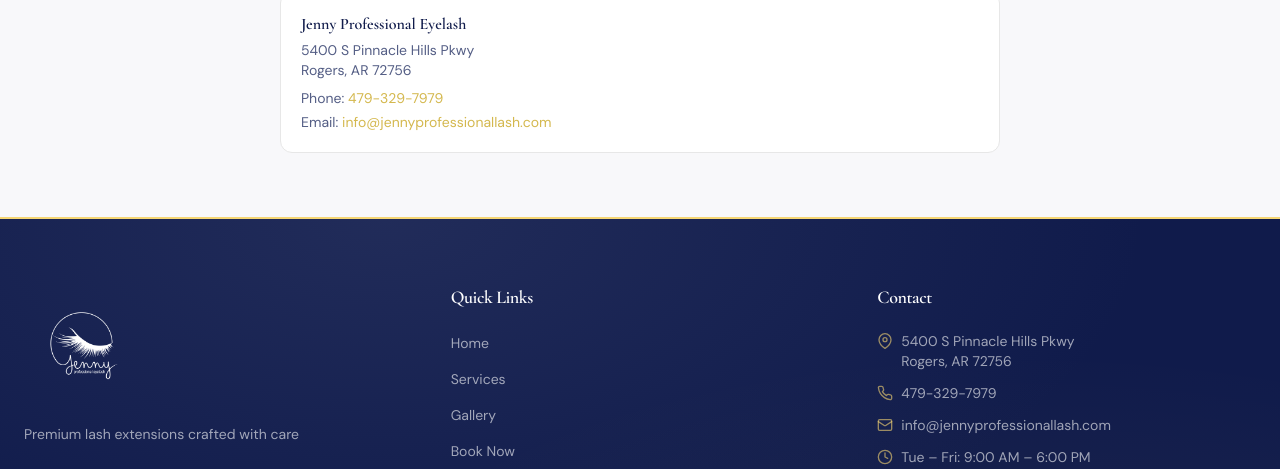
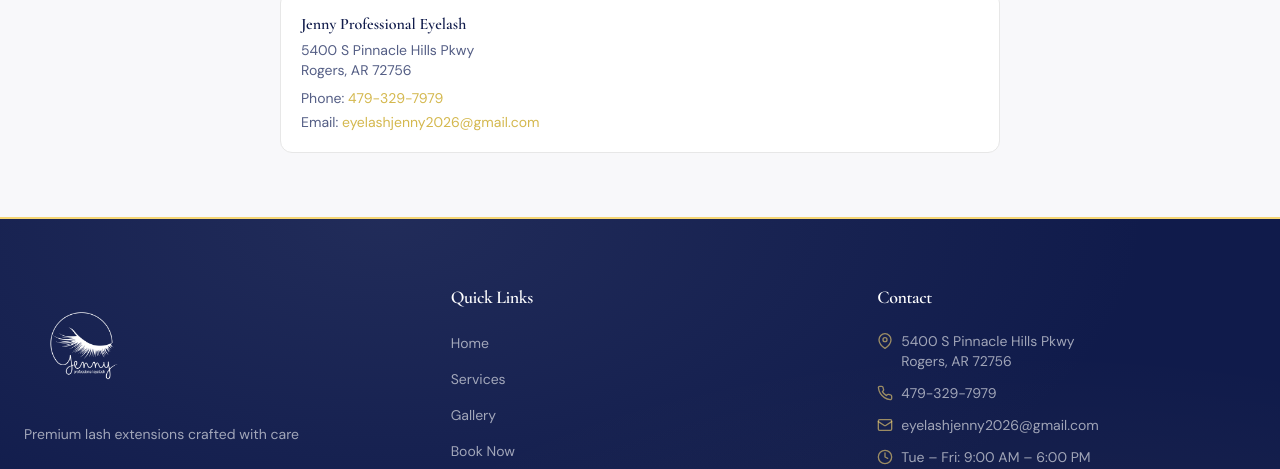
Before and after one commit to lionhartsolutionsnwa-del/eyelash-jenny, a Next.js app: page /terms in a window 1280 px wide. Shown: the part 2263-2732 px from the top of the page. Built offline with nearby package versions, Linux system fonts and the light colour scheme.

Commit message:
Update email to eyelashjenny2026@gmail.com sitewide

```diff
--- a/src/app/privacy-policy/page.tsx
+++ b/src/app/privacy-policy/page.tsx
@@ -122,7 +122,7 @@ export default function PrivacyPolicyPage() {
                   Phone: <a href="tel:4793297979" className="text-gold-dark hover:text-navy transition-colors">479-329-7979</a>
                 </p>
                 <p className="font-body text-sm text-navy-light mt-1">
-                  Email: <a href="mailto:info@jennyprofessionallash.com" className="text-gold-dark hover:text-navy transition-colors">info@jennyprofessionallash.com</a>
+                  Email: <a href="mailto:eyelashjenny2026@gmail.com" className="text-gold-dark hover:text-navy transition-colors">eyelashjenny2026@gmail.com</a>
                 </p>
               </div>
             </div>
--- a/src/app/terms/page.tsx
+++ b/src/app/terms/page.tsx
@@ -86,7 +86,7 @@ export default function TermsPage() {
                 <strong>Opt-Out:</strong> You may opt out of SMS communications at any time by replying STOP to any message you receive. You will receive a confirmation reply confirming your opt-out, after which no further SMS messages will be sent.
               </p>
               <p className="font-body text-navy-light leading-relaxed mt-3">
-                <strong>Help:</strong> For assistance, reply HELP to any SMS message you receive, or contact us directly at 479-329-7979 or via email at info@jennyprofessionallash.com.
+                <strong>Help:</strong> For assistance, reply HELP to any SMS message you receive, or contact us directly at 479-329-7979 or via email at eyelashjenny2026@gmail.com.
               </p>
               <p className="font-body text-navy-light leading-relaxed mt-3">
                 For full details on how we handle your personal information, including SMS data, please review our{' '}
@@ -140,7 +140,7 @@ export default function TermsPage() {
                   Phone: <a href="tel:4793297979" className="text-gold-dark hover:text-navy transition-colors">479-329-7979</a>
                 </p>
                 <p className="font-body text-sm text-navy-light mt-1">
-                  Email: <a href="mailto:info@jennyprofessionallash.com" className="text-gold-dark hover:text-navy transition-colors">info@jennyprofessionallash.com</a>
+                  Email: <a href="mailto:eyelashjenny2026@gmail.com" className="text-gold-dark hover:text-navy transition-colors">eyelashjenny2026@gmail.com</a>
                 </p>
               </div>
             </div>
--- a/src/components/layout/Footer.tsx
+++ b/src/components/layout/Footer.tsx
@@ -144,10 +144,10 @@ function Footer() {
                     <path d="m22 7-8.97 5.7a1.94 1.94 0 0 1-2.06 0L2 7" />
                   </svg>
                   <a
-                    href="mailto:info@jennyprofessionallash.com"
+                    href="mailto:eyelashjenny2026@gmail.com"
                     className="hover:text-gold transition-colors"
                   >
-                    info@jennyprofessionallash.com
+                    eyelashjenny2026@gmail.com
                   </a>
                 </li>
                 <li className="flex items-start gap-2">
```
